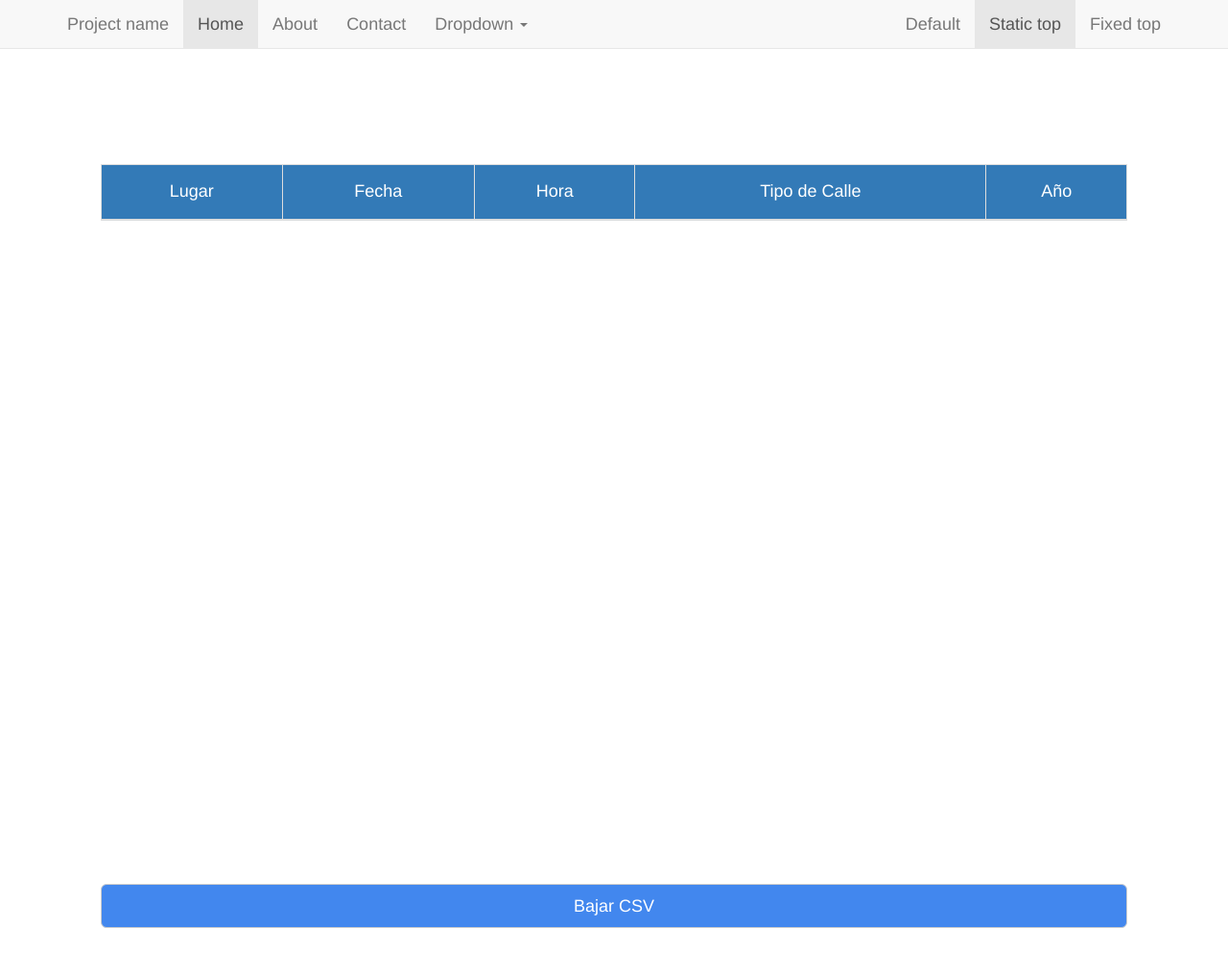
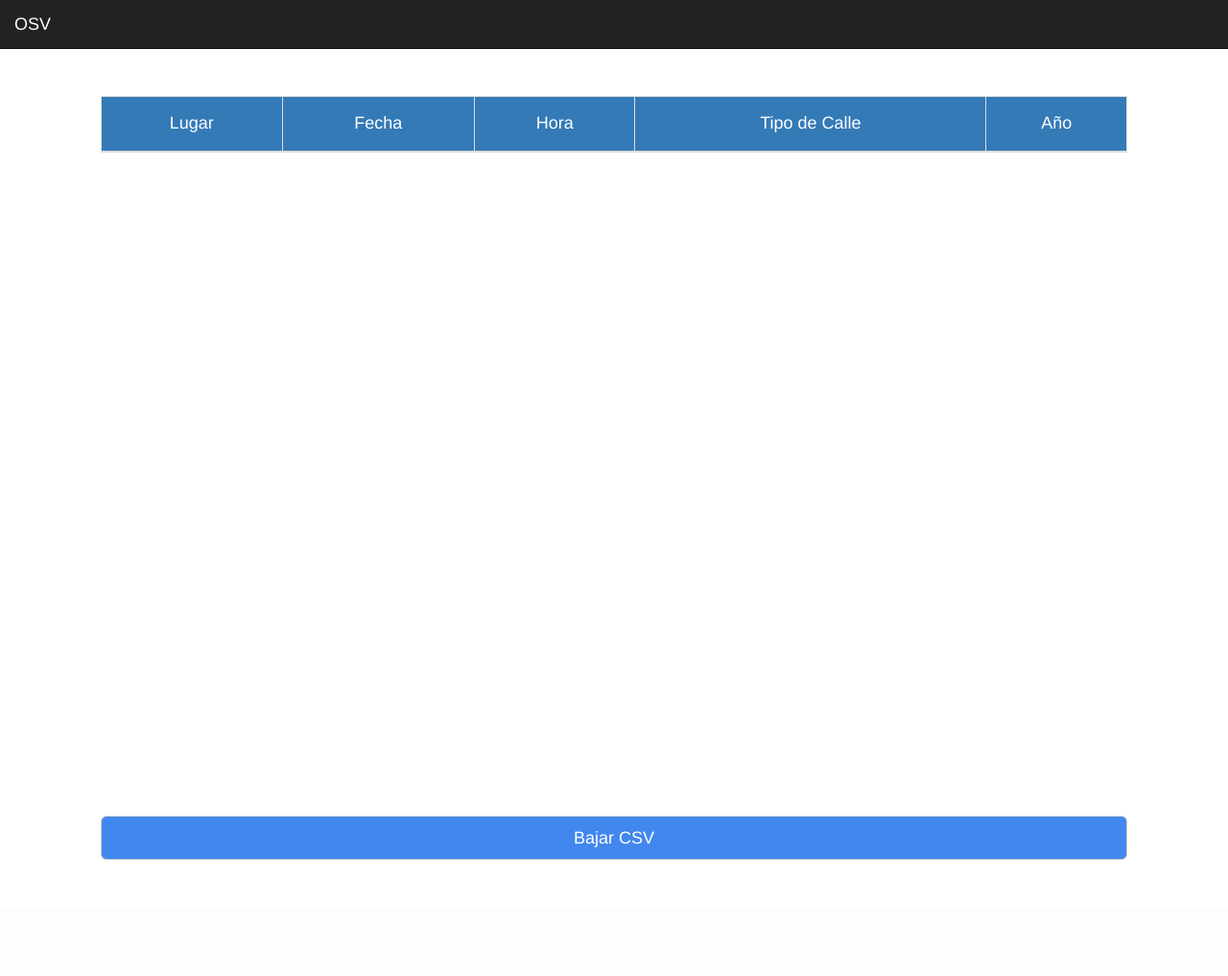
Before and after one commit to IvanBodnar/registros, a Django app: template buscador/templates/buscador/tabla_buscador.html in a window 1280 px wide. Shown: the whole page at 96% size. After the commit the page ends 896 px from the top, so only its background shows below. Run offline with Django 3.2, Linux system fonts and the light colour scheme; the template is opened without the code that fills it, so the values that code supplies are empty; parts of the project's set-up code (start-up, migrations or seed data) failed here and were passed over; some libraries are stand-ins or nearby versions.

Commit message:
Agregada navbar negra y placeholders an campos de la forma

```diff
--- a/buscador/templates/buscador/base_buscador.html
+++ b/buscador/templates/buscador/base_buscador.html
@@ -1,41 +1,11 @@
 {% extends parent_template|default:"base.html" %}
 
 {% block nav %}
-<nav class="navbar navbar-default navbar-static-top">
-      <div class="container">
+<nav class="navbar navbar-inverse navbar-fixed-top">
+      <div class="container-fluid">
         <div class="navbar-header">
-          <button type="button" class="navbar-toggle collapsed" data-toggle="collapse" data-target="#navbar" aria-expanded="false" aria-controls="navbar">
-            <span class="sr-only">Toggle navigation</span>
-            <span class="icon-bar"></span>
-            <span class="icon-bar"></span>
-            <span class="icon-bar"></span>
-          </button>
-          <a class="navbar-brand" href="#">Project name</a>
+          <a class="navbar-brand" href="{% url 'buscador_ingresar_calle' %}">OSV</a>
         </div>
-        <div id="navbar" class="navbar-collapse collapse">
-          <ul class="nav navbar-nav">
-            <li class="active"><a href="#">Home</a></li>
-            <li><a href="#about">About</a></li>
-            <li><a href="#contact">Contact</a></li>
-            <li class="dropdown">
-              <a href="#" class="dropdown-toggle" data-toggle="dropdown" role="button" aria-haspopup="true" aria-expanded="false">Dropdown <span class="caret"></span></a>
-              <ul class="dropdown-menu">
-                <li><a href="#">Action</a></li>
-                <li><a href="#">Another action</a></li>
-                <li><a href="#">Something else here</a></li>
-                <li role="separator" class="divider"></li>
-                <li class="dropdown-header">Nav header</li>
-                <li><a href="#">Separated link</a></li>
-                <li><a href="#">One more separated link</a></li>
-              </ul>
-            </li>
-          </ul>
-          <ul class="nav navbar-nav navbar-right">
-            <li><a href="../navbar/">Default</a></li>
-            <li class="active"><a href="./">Static top <span class="sr-only">(current)</span></a></li>
-            <li><a href="../navbar-fixed-top/">Fixed top</a></li>
-          </ul>
-        </div><!--/.nav-collapse -->
       </div>
     </nav>
 {% endblock %}
--- a/buscador/templates/buscador/forma_buscador.html
+++ b/buscador/templates/buscador/forma_buscador.html
@@ -20,7 +20,7 @@
                             {{ field }}
                         </div>
                     {% endfor %}
-                        <button type="submit" class="btn btn-default btn-blue btn-lg btn-block">Enviar</button>
+                        <button type="submit" class="btn btn-default btn-blue btn-lg btn-block">Buscar</button>
                 </form>
             </div>
         </div>
```
Also changed, not shown: buscador/forms.py (+21 -7 lines).
